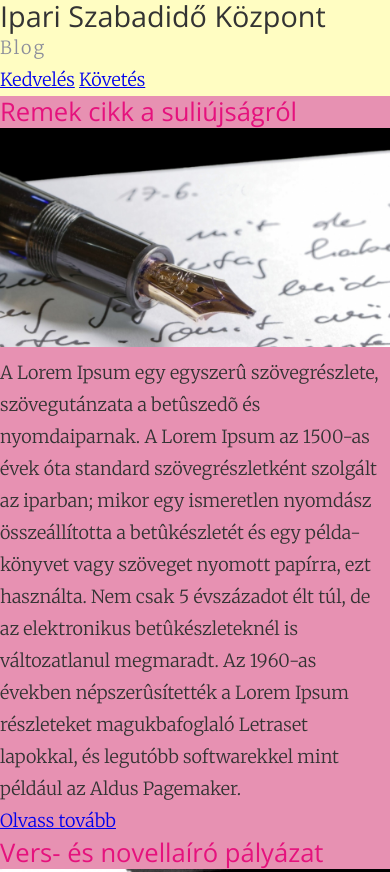
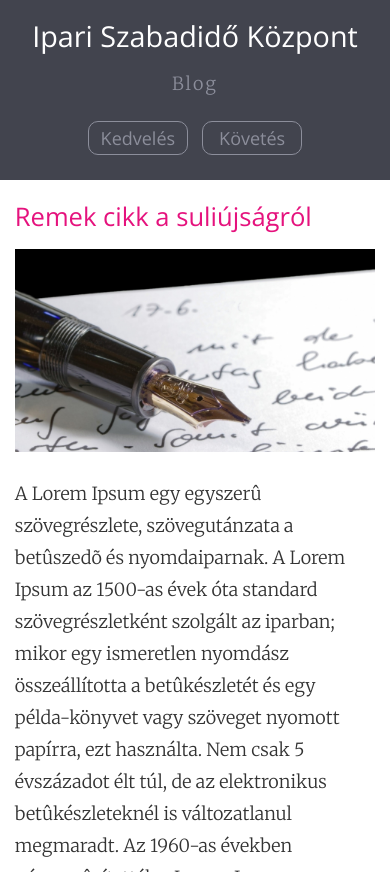
Before and after one commit to KaracsonyMate/ISZK, a plain HTML site: page index.html in a window 390 px wide. Shown: the top 872 px of the page. Drawn offline with nearby package versions, Linux system fonts and the light colour scheme.

Commit message:
updated css to responsive:2

```diff
--- a/index.html
+++ b/index.html
@@ -12,8 +12,8 @@
         <header class="main-header">
             <h1>Ipari Szabadidő Központ</h1>
             <p>Blog</p>
-            <a href="#">Kedvelés</a>
-            <a href="#">Követés</a>
+            <a href="#" class="button">Kedvelés</a>
+            <a href="#" class="button">Követés</a>
         </header>
         <main class="primary-content">
             <article class="post">
@@ -34,7 +34,7 @@
                 <p>A Lorem Ipsum részleteinek sok változata elérhetõ, de a legtöbbet megváltoztatták egy kis humorral és véletlenszerûen kiválasztott szavakkal, amik kicsit sem teszik értelmessé. Ha használni készülsz a Lorem Ipsumot, biztosnak kell lenned abban, hogy semmi kínos sincs elrejtve a szöveg közepén. Az összes internetes Lorem Ipsum készítõ igyekszik elõre beállított részleteket ismételni a szükséges mennyiségben, ezzel téve az internet egyetlen igazi Lorem Ipsum generátorává ezt az oldalt. Az oldal körülbelül 200 latin szót használ, egy maroknyi modell-mondatszerkezettel így téve a Lorem Ipsumot elfogadhatóvá. Továbbá az elkészült Lorem Ipsum humortól, ismétlõdéstõl vagy értelmetlen szavaktól mentes.</p>
                 <a href="#">Olvass tovább</a>
             </article>
-            <a href="#">További cikkek...</a>
+            <a href="#" class="load">További cikkek...</a>
         </main>
     </body>
 </html>
--- a/style.css
+++ b/style.css
@@ -1,3 +1,7 @@
+* {
+	box-sizing: border-box;
+}
+
 html, body, div, span, applet, object, iframe,
 h1, h2, h3, h4, h5, h6, p, blockquote, pre,
 a, abbr, acronym, address, big, cite, code,
@@ -45,6 +49,7 @@ table {
 
 /* Helper colors for layout */
 
+/*
 .main-header {
     background-color: rgba(255, 248, 53, .3);
 }
@@ -56,6 +61,7 @@ table {
 .post {
     background-color: rgba(255, 0, 0, .3);
 }
+*/
 
 /* Base Styles */
 
@@ -85,6 +91,67 @@ h2 {
 	color: #8c8e9b;
 }
 
+a {
+	color: #e5127d;
+	text-decoration: none;
+}
+
+a:hover {
+	color: #b60e63;
+}
+
+/* LAYOUT STYLES */
+
+/* Main Header Styles */
+h1,h2,h3,h4,h5,h6,hgroup,
+ul,ol,dd,
+p,figure,
+pre,table,fieldset,hr,
+img,
+.main-header, .primary-content{
+    margin-bottom: 1rem;
+}
+
+.main-header {
+	text-align: center;
+	padding: 1.25rem;
+	color: #fff;
+	background-color: #42444e;
+}
+
+/* Article Styles */
+.post {
+	width: 95%;
+	margin: 0 auto 1rem;
+	padding: 0.3125rem;
+}
+
 .picture {
 	width: 100%;
 }
+
+/* COMPONENT STYLES */
+
+.button {
+	display: inline-block;
+	border: 1px solid #8c8e9b;
+	color: #8c8e9b;
+	border-radius: 10px;
+	padding-right: 5px;
+	padding-left: 5px;
+	margin: 5px;
+	width: 100px;
+	font-family: 'Open Sans', sans-serif;
+}
+
+.button:hover {
+	border: 1px solid #b60e63
+}
+
+.load {
+	display: block;
+	text-align: center;
+	padding: 0.625rem;
+	font-size: 1.25rem;
+	color: #8c8e9b;
+}
```
